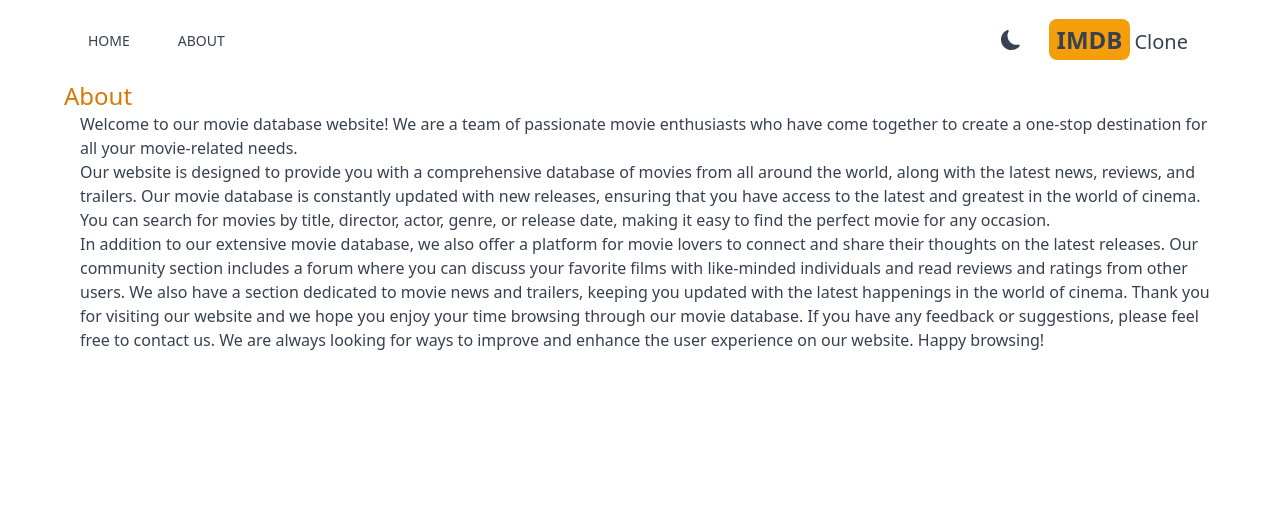
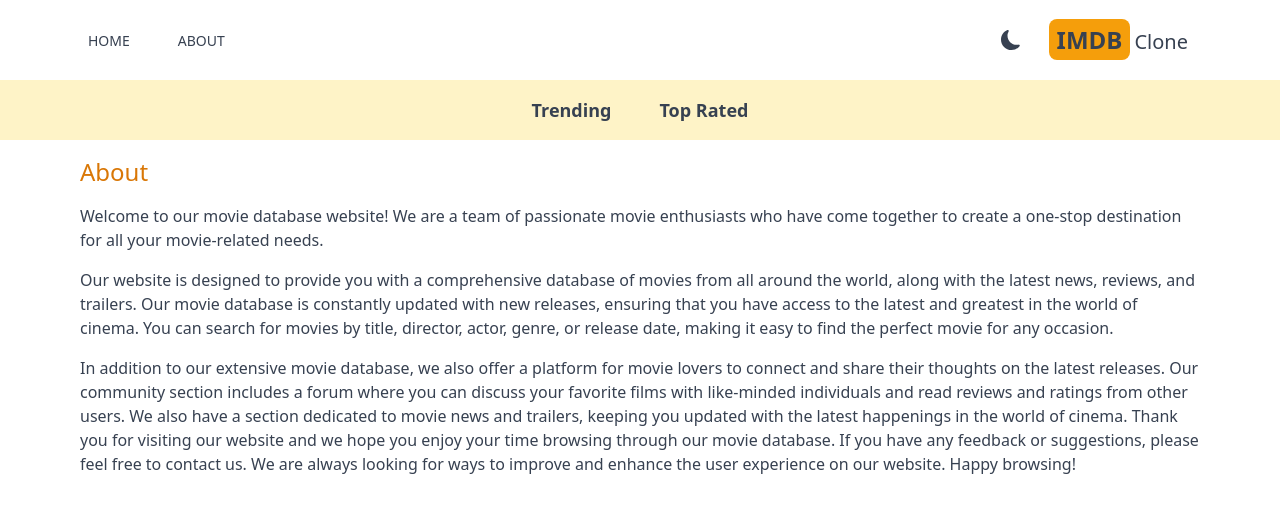
Before and after one commit to Synchrotek/imdb-clone, a Next.js app: page /about in a window 1280 px wide. Shown: the top 512 px of the page. Built offline with nearby package versions, Linux system fonts and the light colour scheme.

Commit message:
created the below navbar

```diff
--- a/src/app/about/page.jsx
+++ b/src/app/about/page.jsx
@@ -1,6 +1,6 @@
 export default function About() {
     return (
-        <div className="max-w-6xl mx-auto space-x-4">
+        <div className="max-w-6xl mx-auto space-y-4 p-4">
             <h1 className="text-2xl font-medium text-amber-600">About</h1>
             <p>
                 Welcome to our movie database website! We are a team of passionate movie
--- a/src/app/layout.js
+++ b/src/app/layout.js
@@ -1,5 +1,6 @@
 import './globals.css';
 import Header from '@/components/Header';
+import Navbar from '@/components/Navbar';
 import Providers from './Providers';
 
 export const metadata = {
@@ -17,6 +18,7 @@
           <Header />
 
           {/* Navbar */}
+          <Navbar />
 
           {/* SearchBox */}
 
--- /dev/null
+++ b/src/components/Navbar.jsx
@@ -0,0 +1,10 @@
+import NavbarItem from './NavbarItem';
+
+export default function Navbar() {
+    return (
+        <div className='flex justify-center dark:bg-gray-600 bg-amber-100 lg:text-lg p-4'>
+            <NavbarItem title="Trending" param="fetchTrending" />
+            <NavbarItem title="Top Rated" param="fetchTopRated" />
+        </div>
+    )
+}
--- /dev/null
+++ b/src/components/NavbarItem.jsx
@@ -0,0 +1,20 @@
+"use client"
+
+import Link from "next/link";
+import { useSearchParams } from "next/navigation";
+
+export default function NavbarItem({ title, param }) {
+
+    const searchParams = useSearchParams();
+    const genre = searchParams.get("genre");
+
+    return (
+        <div>
+            <Link
+                className={`m-4 hover:text-amber-600 font-semibold p-2
+                ${genre && genre === param && "underline underline-offset-8 decoration-4 decoration-amber-500 rounded-lg"}`}
+                href={`/?genre=${param}`}>{title}
+            </Link>
+        </div>
+    )
+}
```
